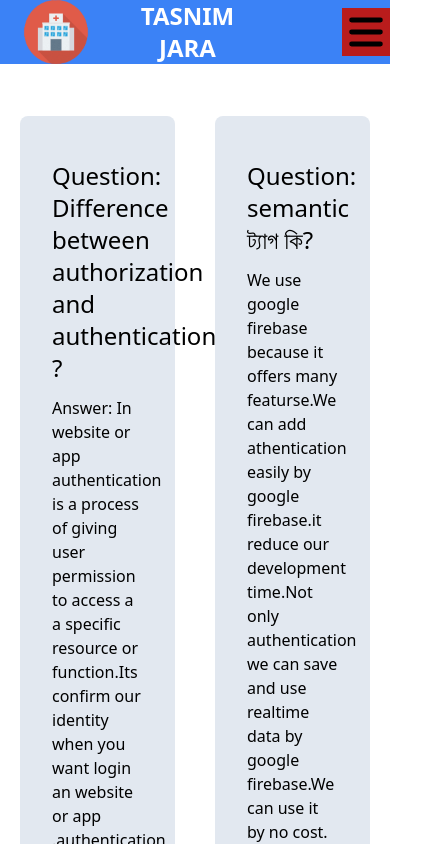
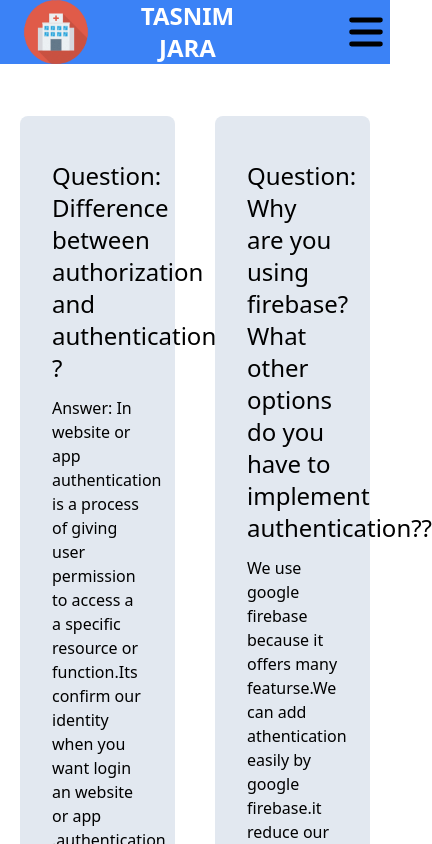
Before and after one commit to sohan653/DOPCTOR_SERVICE_WEB, a React (Create React App) app: page /blogs in a window 390 px wide. Shown: the top 844 px of the page, 432 px wide, since content can reach past the window. Built offline with nearby package versions, Linux system fonts and the light colour scheme; no server answers.

Commit message:
edit navbar

```diff
--- a/src/components/Blogs/Blogs.js
+++ b/src/components/Blogs/Blogs.js
@@ -12,13 +12,13 @@ const Blogs = () => {
                 </p>
             </div>
             <div  className='bg-slate-200 m-5 rounded-lg p-8'>
-                <h1  className='py-3 text-2xl' >Question: semantic ট্যাগ কি?</h1>
+                <h1  className='py-3 text-2xl' >Question: Why are you using firebase? What other options do you have to implement authentication??</h1>
                 <p>We use google firebase because it offers many featurse.We can add athentication easily by google firebase.it reduce our development time.Not only authentication we can save and use realtime data by google firebase.We can use it by no cost.
                     <br />
                     the  other options we have to implement authentication is Two-Factor Authentication (2FA) ...
 Single Sign-On (SSO) ...
 Multi-Factor Authentication (MFA) ...
-Password Authentication Protocol (PAP) etc
+Password Authentication Protocol (PAP) etc.
                 </p>
             </div>
         </div>
--- a/src/components/Header/Header.js
+++ b/src/components/Header/Header.js
@@ -27,7 +27,7 @@ const Header = () => {
 
          </ul>
          <div className='flex justify-end items-center  w-1/3 md:hidden'>
-         <nav onClick={()=> setOpen(!open)} className='w-12  bg-red-700 sm:mr-20 '>
+         <nav onClick={()=> setOpen(!open)} className='w-12   sm:mr-20 '>
            {open? <XIcon></XIcon>:<MenuIcon ></MenuIcon>}
             </nav>
          </div>
```
